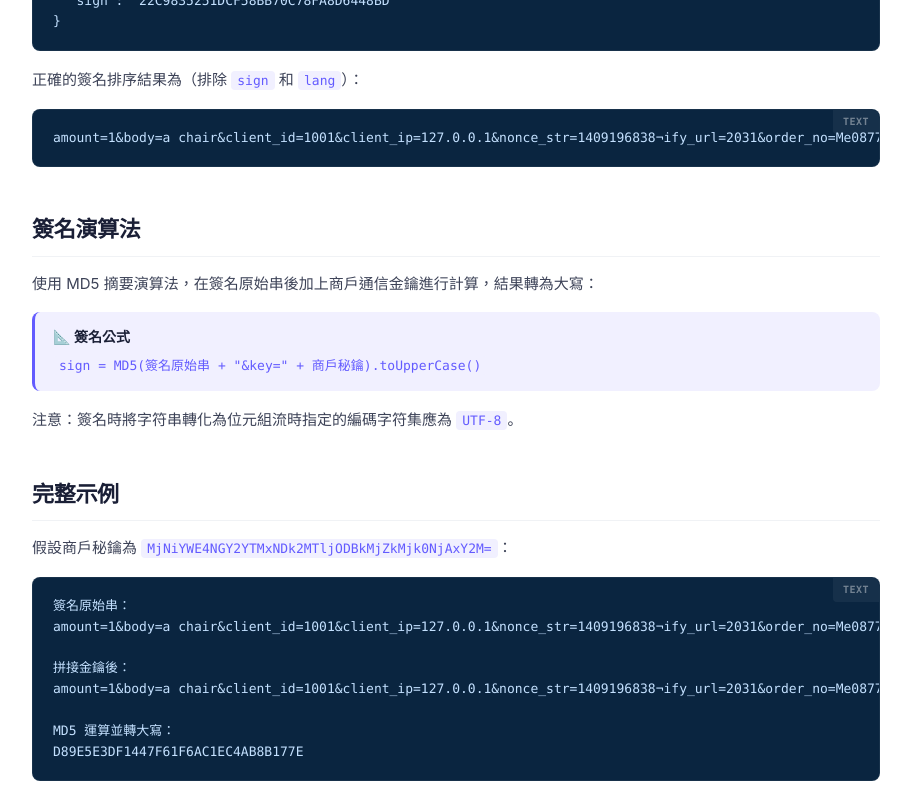
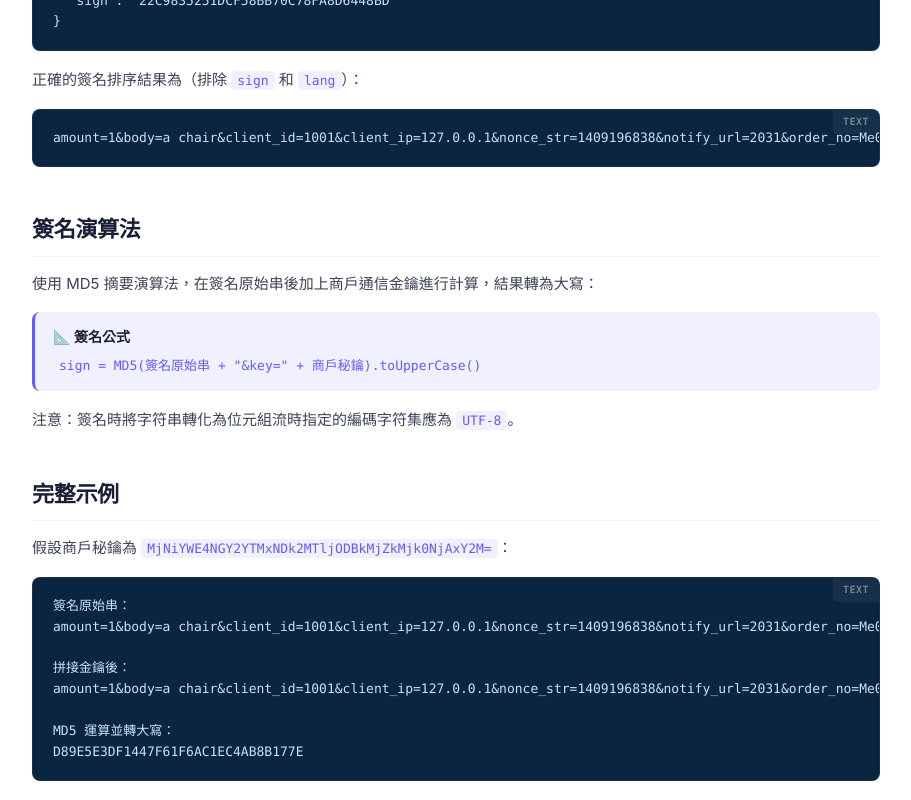
Before and after one commit to DatouBrain/fpt-openapi-docs, a plain HTML site: page docs/common/signature.html in a window 1280 px wide. Shown: the part 900-1700 px from the top of the page, without its empty margins (256-1167 px from the left). Drawn offline with Linux system fonts and the light colour scheme.

Commit message:
fix: 修復signature.html簽名示例HTML實體轉義錯誤
&notify_url被瀏覽器解析為¬ify_url（¬為邏輯非符號）
將3處代碼塊中的&全部改為&amp;正確轉義

```diff
--- a/docs/common/signature.html
+++ b/docs/common/signature.html
@@ -105,7 +105,7 @@
   "sign": "22C9835251DCF58BB70C78FA8D6448BD"
 }</code></pre>
 <p>正確的簽名排序結果為（排除 <code>sign</code> 和 <code>lang</code>）：</p>
-<pre><span class="code-label">TEXT</span><code class="language-text">amount=1&body=a chair&client_id=1001&client_ip=127.0.0.1&nonce_str=1409196838&notify_url=2031&order_no=Me08772e914454656bf26ec8996e35bb&service=pay.weixin.web.intl&store_id=1001001</code></pre>
+<pre><span class="code-label">TEXT</span><code class="language-text">amount=1&amp;body=a chair&amp;client_id=1001&amp;client_ip=127.0.0.1&amp;nonce_str=1409196838&amp;notify_url=2031&amp;order_no=Me08772e914454656bf26ec8996e35bb&amp;service=pay.weixin.web.intl&amp;store_id=1001001</code></pre>
 
 <h2 id="sign-algorithm">簽名演算法</h2>
 <p>使用 MD5 摘要演算法，在簽名原始串後加上商戶通信金鑰進行計算，結果轉為大寫：</p>
@@ -118,10 +118,10 @@
 <h2 id="full-example">完整示例</h2>
 <p>假設商戶秘鑰為 <code>MjNiYWE4NGY2YTMxNDk2MTljODBkMjZkMjk0NjAxY2M=</code>：</p>
 <pre><span class="code-label">TEXT</span><code class="language-text">簽名原始串：
-amount=1&body=a chair&client_id=1001&client_ip=127.0.0.1&nonce_str=1409196838&notify_url=2031&order_no=Me08772e914454656bf26ec8996e35bb&service=pay.weixin.web.intl&store_id=1001001
+amount=1&amp;body=a chair&amp;client_id=1001&amp;client_ip=127.0.0.1&amp;nonce_str=1409196838&amp;notify_url=2031&amp;order_no=Me08772e914454656bf26ec8996e35bb&amp;service=pay.weixin.web.intl&amp;store_id=1001001
 
 拼接金鑰後：
-amount=1&body=a chair&client_id=1001&client_ip=127.0.0.1&nonce_str=1409196838&notify_url=2031&order_no=Me08772e914454656bf26ec8996e35bb&service=pay.weixin.web.intl&store_id=1001001&key=MjNiYWE4NGY2YTMxNDk2MTljODBkMjZkMjk0NjAxY2M=
+amount=1&amp;body=a chair&amp;client_id=1001&amp;client_ip=127.0.0.1&amp;nonce_str=1409196838&amp;notify_url=2031&amp;order_no=Me08772e914454656bf26ec8996e35bb&amp;service=pay.weixin.web.intl&amp;store_id=1001001&amp;key=MjNiYWE4NGY2YTMxNDk2MTljODBkMjZkMjk0NjAxY2M=
 
 MD5 運算並轉大寫：
 D89E5E3DF1447F61F6AC1EC4AB8B177E</code></pre>
```
